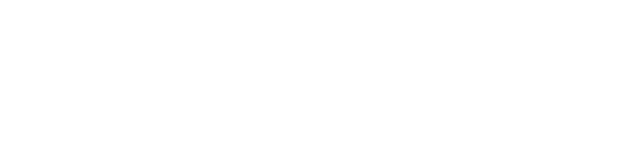
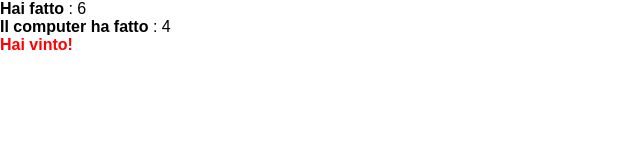
Before and after one commit to AlessioMartella7/js-mail-dadi, a plain HTML site: page index.html in a window 1280 px wide. Shown: the whole page, without its empty margins (0-640 px from the left). Drawn offline with Linux system fonts and the light colour scheme.

Commit message:
added winning conditions and sand back to DOM

```diff
--- a/css/style.css
+++ b/css/style.css
@@ -17,3 +17,7 @@ body{
     max-width: 1000px;
     margin: 0 auto;
 }
+
+#result p:last-child {
+    color: red;
+}
--- a/js/script.js
+++ b/js/script.js
@@ -1,4 +1,3 @@
-console.log('js ok')
 
 
 /* ESERCIZIO 1 - Gioco dei dadi
@@ -35,3 +34,22 @@ const computerNumber = Math.floor(Math.random() * 6) +1 ;
 
 console.log('playerNumber', playerNumber)
 console.log('computerNumber', computerNumber)
+
+//3 stabilisco il vincitore confrontando i risultati
+
+let message = 'Pari!';
+
+if(playerNumber > computerNumber) {
+    message = 'Hai vinto!'
+
+} else if (playerNumber < computerNumber) {
+    message = 'Hai perso!'
+}
+
+console.log(message)
+
+//4 rimando il risultato in pagina
+resultMessage.innerHTML = ` <p> <strong>Hai fatto</strong> : ${ playerNumber} </p>
+<p> <strong>Il computer ha fatto</strong> : ${ computerNumber} </p>
+<p> <strong>${message}</strong></p>
+`
```
Also changed, not shown: index.html (+0 -1 lines).
